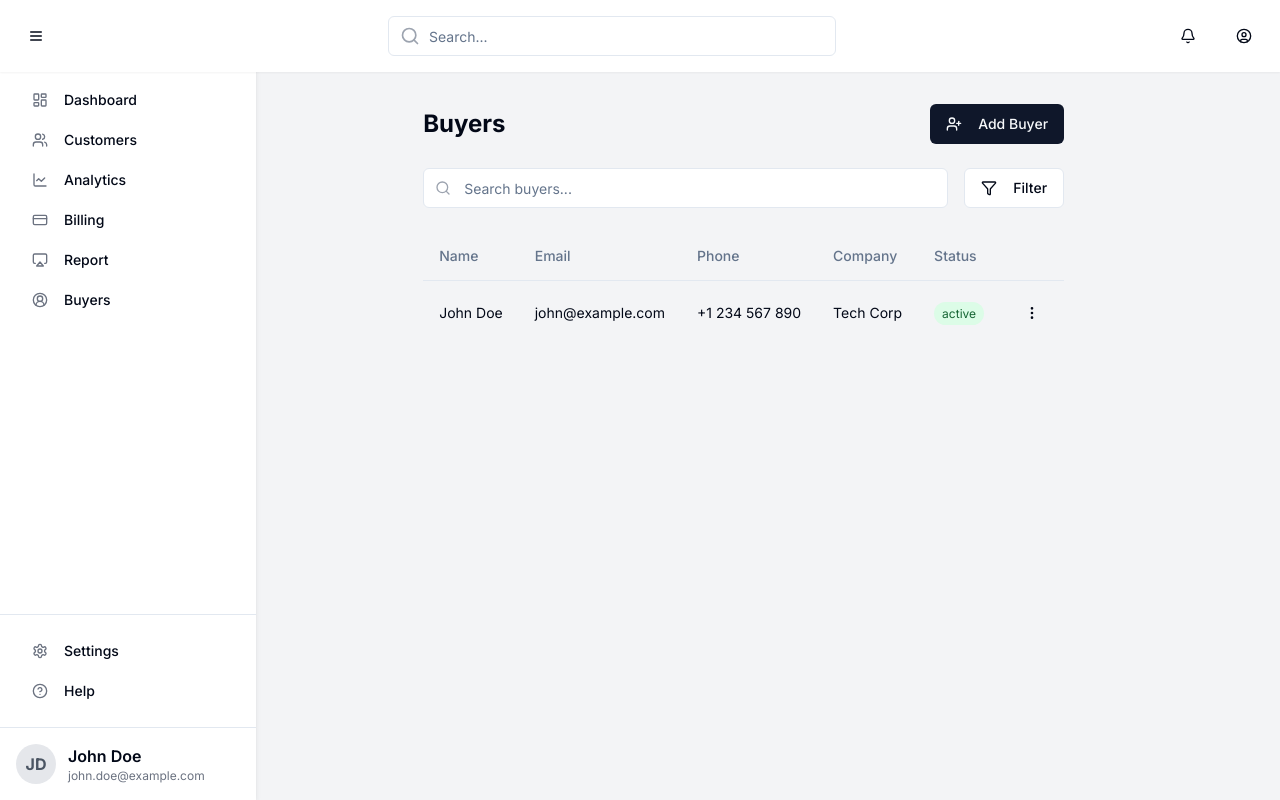
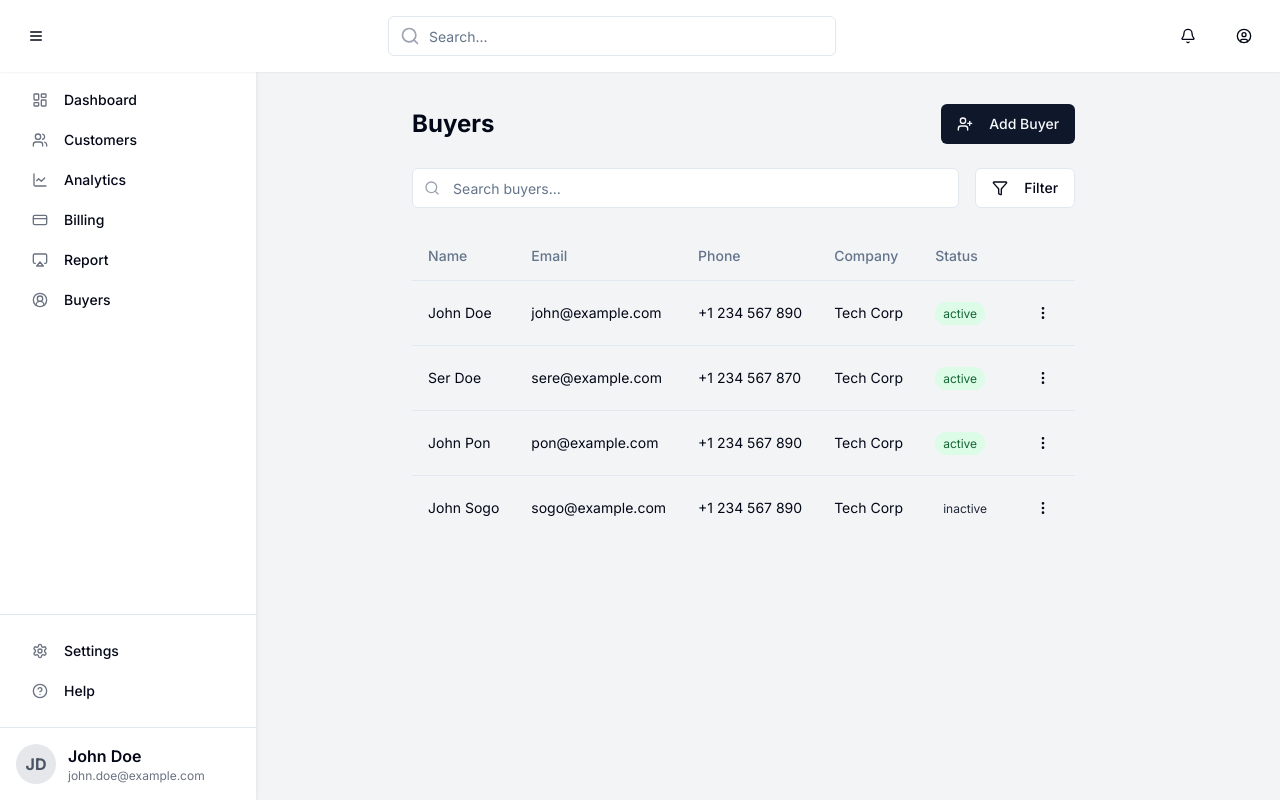
Before and after one commit to tajwarsultan/dashboard-next, a Next.js app: page /buyers in a window 1280 px wide. Built offline with nearby package versions, Linux system fonts and the light colour scheme.

Commit message:
...HotFIx

```diff
--- a/src/app/buyers/page.tsx
+++ b/src/app/buyers/page.tsx
@@ -43,7 +43,30 @@ export default function BuyersPage() {
       company: "Tech Corp",
       status: "active",
     },
-    // Add more dummy data as needed
+    {
+      id: "2",
+      name: "Ser Doe",
+      email: "sere@example.com",
+      phone: "+1 234 567 870",
+      company: "Tech Corp",
+      status: "active",
+    },
+    {
+      id: "3",
+      name: "John Pon",
+      email: "pon@example.com",
+      phone: "+1 234 567 890",
+      company: "Tech Corp",
+      status: "active",
+    },
+    {
+      id: "4",
+      name: "John Sogo",
+      email: "sogo@example.com",
+      phone: "+1 234 567 890",
+      company: "Tech Corp",
+      status: "inactive",
+    },
   ])
 
   const handleDelete = (id: string) => {
@@ -51,7 +74,6 @@ export default function BuyersPage() {
   }
 
   const handleEdit = (buyer: Buyer) => {
-    // Implement edit functionality
     console.log("Editing buyer:", buyer)
   }
 
```
